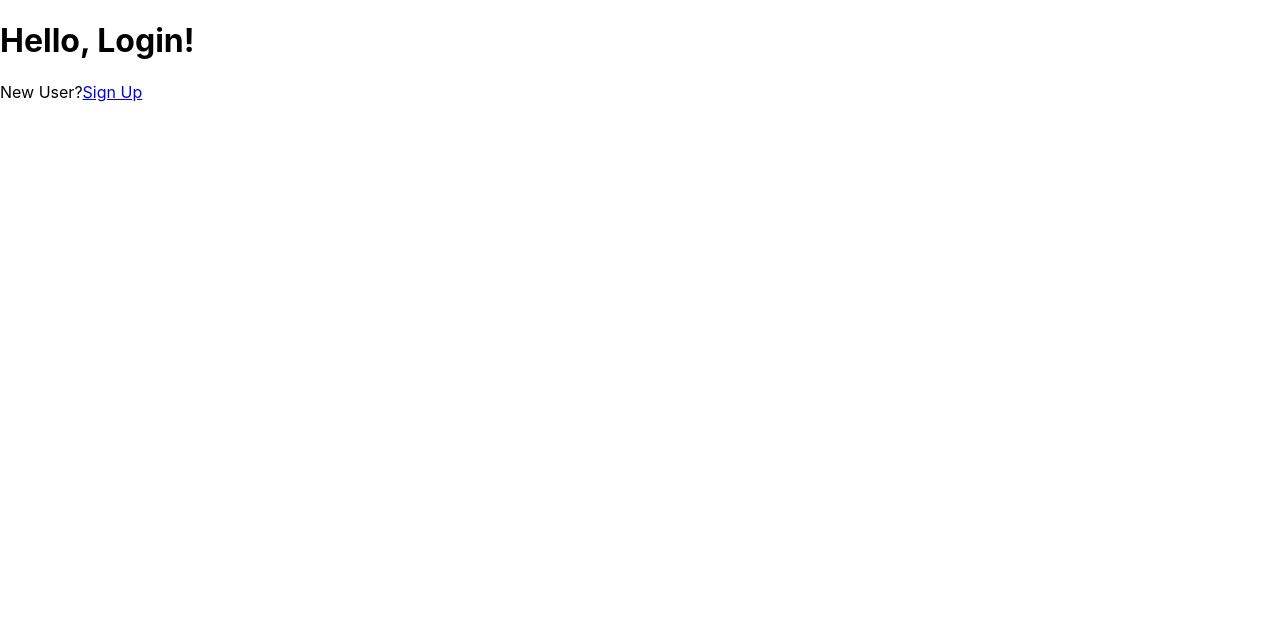
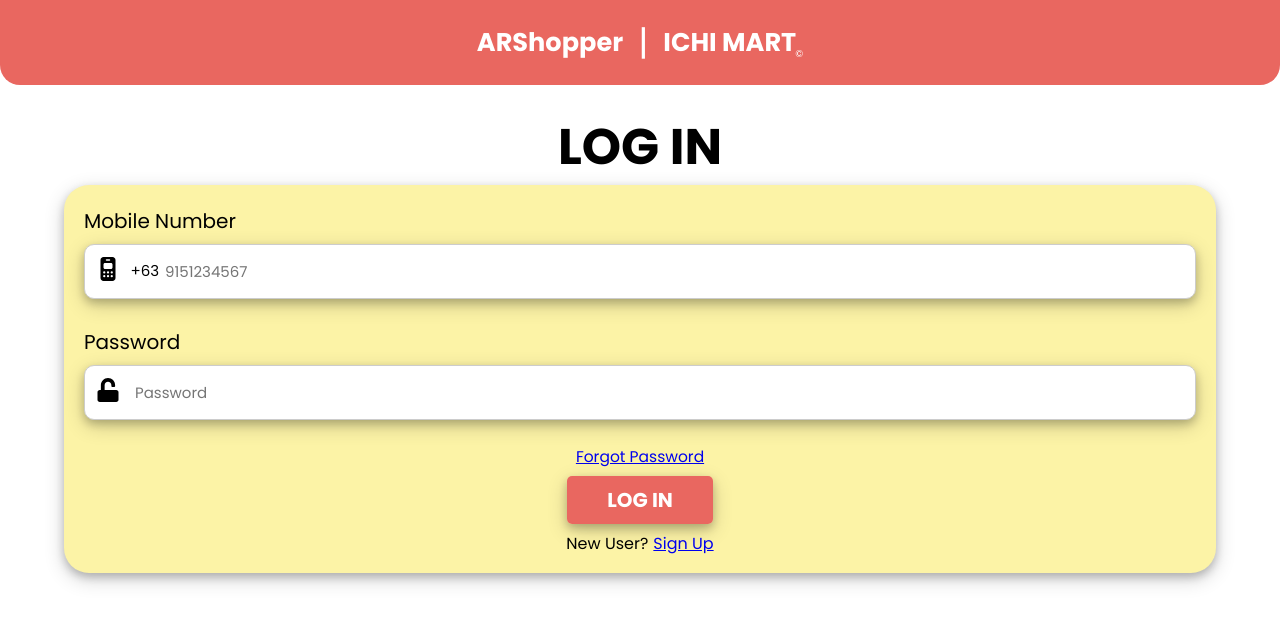
Before and after one commit to rimuelcanada14/sia-arshopperv2, a React (Create React App) app: page / in a window 1280 px wide. Shown: the top 624 px of the page. Built offline with nearby package versions, Linux system fonts and the light colour scheme; no server answers.

Commit message:
header and login page goodies

```diff
--- a/package.json
+++ b/package.json
@@ -9,6 +9,7 @@
     "axios": "^1.6.8",
     "react": "^18.2.0",
     "react-dom": "^18.2.0",
+    "react-icons": "^5.1.0",
     "react-router": "^6.22.3",
     "react-router-dom": "^6.22.3",
     "react-scripts": "5.0.1",
--- a/src/Login/Login.css
+++ b/src/Login/Login.css
@@ -0,0 +1,128 @@
+@import url("https://fonts.googleapis.com/css?family=Poppins:400,700,900");
+
+body {
+  font-family: "Poppins";
+  margin: 0;
+}
+.login-page{
+    align-items: center;
+    margin: 0 auto;
+}
+.login-title{
+    text-align: center;
+    font-size: 50px;
+    margin-bottom: -5%;
+    margin-top: .5em;
+}
+.login-container{
+    font-family: "Poppins";
+    background-color: #FCF3A6;
+    margin: 5%;
+    border-radius: 25px;
+    box-shadow: 0 4px 8px 0 rgba(0, 0, 0, 0.2),
+        0 6px 20px 0 rgba(0, 0, 0, 0.19);
+    padding-right: 20px;
+    padding-left: 20px;
+    padding-top: 1px;
+    padding-bottom: 1px;
+    justify-content: center;
+    text-align: center;
+}
+.login-categories{
+    text-align: left;
+    font-size: 20px;
+    margin-bottom: 0em;
+    font-family: "Poppins";
+}
+.login-mobile{
+    position: relative;
+}
+.login-icon-mobile {
+    position: absolute;
+    top: .9em;
+    left: .5em;
+    font-size: 1.5em;
+}
+.login-p-mobile{
+    position: absolute;
+    top: .55em;
+    left: 3.1em;
+    font-size: 15px;
+}
+#login-input-mobile{
+    padding-left: 80px;
+    font-size: 15px;
+}
+.login-pass{
+    position: relative;
+}
+.login-icon-pass {
+    position: absolute;
+    top: .9em;
+    left: .5em;
+    font-size: 1.5em; /* Adjust size as needed */
+}
+  input[type="number"],
+  select {
+    width: 100%;
+    margin: 8px 0;
+    display: inline-block;
+    border: 1px solid #ccc;
+    border-radius: 10px;
+    box-sizing: border-box;
+    font-family: Poppins;
+    box-shadow: 0 4px 8px 0 rgba(0, 0, 0, 0.2),
+      0 6px 20px 0 rgba(0, 0, 0, 0.19);
+    padding: 15px;
+  }
+  input[type="password"],
+  select {
+    width: 100%;
+    margin: 8px 0;
+    display: inline-block;
+    border: 1px solid #ccc;
+    border-radius: 10px;
+    box-sizing: border-box;
+    font-family: Poppins;
+    box-shadow: 0 4px 8px 0 rgba(0, 0, 0, 0.2),
+      0 6px 20px 0 rgba(0, 0, 0, 0.19);
+    padding: 15px;
+  }
+#login-input-pass{
+    padding-left: 50px;
+    font-size: 15px;
+}
+.login-forgot{
+    text-align: center;
+    font-size: 15.5px;
+}
+.login-submit{
+    padding: .5em;
+    background-color: #E96760;
+    border-radius: 5px;
+    padding-left: 2em;
+    padding-right: 2em;
+    color: white;
+    font-size: 20px;
+    text-decoration: none;
+    font-weight: bolder;
+    box-shadow: 0 4px 8px 0 rgba(0, 0, 0, 0.2),
+        0 6px 20px 0 rgba(0, 0, 0, 0.19);
+}
+.login-submit:hover{
+    padding: .5em;
+    background-color: #b9524c;
+    border-radius: 5px;
+    padding-left: 2em;
+    padding-right: 2em;
+    color: white;
+    font-size: 20px;
+    text-decoration: none;
+    font-weight: bolder;
+    box-shadow: 0 4px 8px 0 rgba(0, 0, 0, 0.2),
+        0 6px 20px 0 rgba(0, 0, 0, 0.19);
+}
+.login-signup{
+    margin-left: 5px;
+    margin-bottom: 1em;
+}
--- a/src/Login/Login.js
+++ b/src/Login/Login.js
@@ -1,7 +1,35 @@
 import React from 'react';
 import { useState, useEffect } from 'react';
 import axios from 'axios';
-import {Link, Outlet,} from 'react-router-dom';;
+import { FaUnlock } from 'react-icons/fa';
+import { FaMobileRetro } from "react-icons/fa6";
+import {Link, Outlet,} from 'react-router-dom';
+import './Login.css';
+import Header from '../components/header';
+
+const InputLoginMobile = (props) => {
+    return (
+        <>
+            <div className = "login-mobile">
+                <FaMobileRetro className="login-icon-mobile" />
+                <p className = "login-p-mobile">+63</p>
+                <input autoComplete = "on" type = "number" placeholder ="9151234567" id='login-input-mobile' maxlength="10"></input>
+            </div>
+
+        </>
+    )
+}
+const InputLoginPass = (props) => {
+    return (
+        <>
+            <div className = "login-pass">
+                <FaUnlock className="login-icon-pass" />
+                <input autoComplete = "on" type = "password" placeholder ="Password" id='login-input-pass'></input>
+            </div>
+
+        </>
+    )
+}
 
 function Login() {
   const [setMessage] = useState('');
@@ -17,10 +45,28 @@ function Login() {
   }, []);
 
   return (
-    <div>
-      <h1>Hello, Login!</h1>
-      <p>New User?<Link to ="/signup" className = "signup-link">Sign Up</Link></p>
-    </div>
+    <>
+        <div className = "login-header">
+            <Header />
+        </div>
+
+        <div className='login-page'>
+            <h1 className = "login-title">LOG IN</h1>
+            <div className = "login-container">
+                <p className = "login-categories">Mobile Number</p>
+                <InputLoginMobile />
+                <p className = "login-categories">Password</p>
+                <InputLoginPass />
+                <p><Link to = "/signup" className = "login-forgot">Forgot Password</Link></p>
+                <Link to ="/home" className = "login-submit">LOG IN</Link>
+                <p>New User?<Link to ="/signup" className = "login-signup">Sign Up</Link></p>
+
+            </div>
+
+        </div>
+
+    </>
+
   );
 }
 
--- /dev/null
+++ b/src/components/header.css
@@ -0,0 +1,33 @@
+.header {
+    position: sticky;
+    top: 0;
+    padding-top: 1%;
+    padding-bottom: 1%;
+    background: #E96760;
+    text-align: center;
+    color: white;
+    font-size: .8em;
+    border-bottom-left-radius: 20px;
+    border-bottom-right-radius: 20px;
+    z-index: 1;
+}
+.header-line{
+    display: flex;
+    justify-content: center;
+    align-items: center;
+}
+.header-line h1{
+    margin: 10px;
+}
+.header-separate{
+    font-size: 35px;
+    margin: 0;
+    margin-left: 5px;
+    margin-right: 5px;
+    font-weight: 300;
+}
+.subscript{
+    font-size: 10px;
+    font-weight: 200;
+    margin-left: -1px;
+}
--- /dev/null
+++ b/src/components/header.js
@@ -0,0 +1,19 @@
+import React from 'react';
+import './header.css'
+
+const Header = (props) => {
+    return (
+        <>
+            <div class="header">
+                <div class="header-line">
+                    <h1>ARShopper</h1>
+                    <p class="header-separate"> | </p>
+                    <h1> ICHI MART<sub class="subscript">©</sub></h1>
+                </div>
+            </div>
+        </>
+    )
+}
+
+
+export default Header;
```
Also changed, not shown: 1 other file (tests, documents, lock files or other folders).
